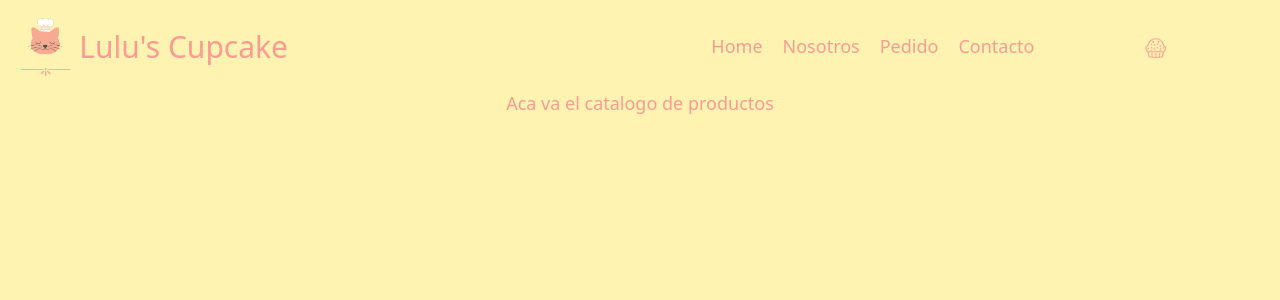
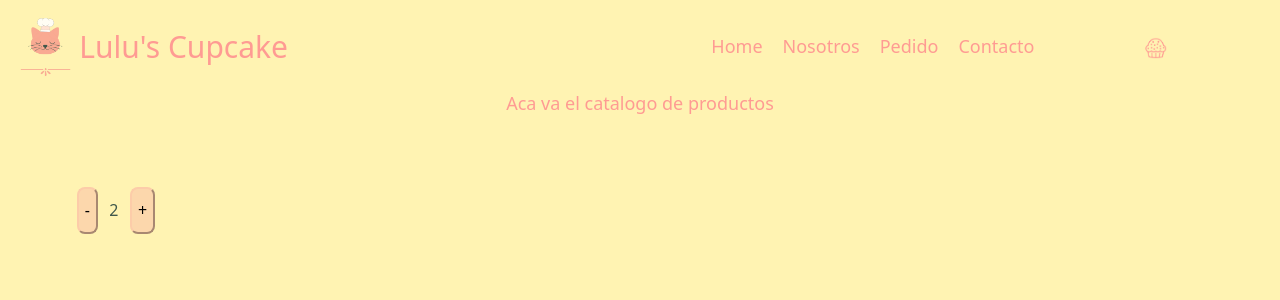
Before and after one commit to mvscalise/proyectoReactJs, a React (Create React App) app: page / in a window 1280 px wide. Shown: the top 300 px of the page. Built offline with nearby package versions, Linux system fonts and the light colour scheme.

Commit message:
Buttons added

```diff
--- /dev/null
+++ b/src/components/ItemCount.jsx
@@ -0,0 +1,30 @@
+import {useEffect, useState} from 'react'
+import './ItemCount.scss'
+
+export function ItemCountComponent ({ stock, initial }) {
+    const [cantidad, setCantidad] = useState(0);
+
+    useEffect (()=> {
+        setCantidad(initial);
+    }, [])
+
+    function validarCantidadSuma (){
+        if (cantidad < stock){
+            setCantidad(cantidad+1)
+        }
+    }
+
+    function validarCantidadResta (){
+        if (cantidad > 0){
+            setCantidad(cantidad-1)
+        }
+    }
+
+    return (
+        <section id= 'contador'>
+            <button onClick={() => {validarCantidadResta()}}>-</button>
+            <p> {cantidad} </p>
+            <button onClick={() => {validarCantidadSuma()}}>+</button>
+        </section>
+    )
+}
--- /dev/null
+++ b/src/components/ItemCount.scss
@@ -0,0 +1,17 @@
+#contador {
+    color: #41584B;
+    display: flex;
+	flex-direction: row;
+	align-items: bottom;
+	padding: 10px;
+    margin-left: 1%;
+	padding: 5%;
+	button {
+        border-color: #fccca9;
+	    background-color: #fcd7ac;
+	    border-radius: 8px;
+    }
+    p{
+        margin: 1%;
+    }
+}
--- a/src/containers/ItemListContainer.jsx
+++ b/src/containers/ItemListContainer.jsx
@@ -1,10 +1,12 @@
 import React from 'react'
 import './ItemListContainer.scss'
+import {ItemCountComponent} from '../components/ItemCount.jsx'
 
 export function ItemListContainer({ greeting}) {
     return (
         <div>
             <h2> {greeting} </h2>
+            <ItemCountComponent stock={5} initial={2}/>
         </div>
     )
 }
```
